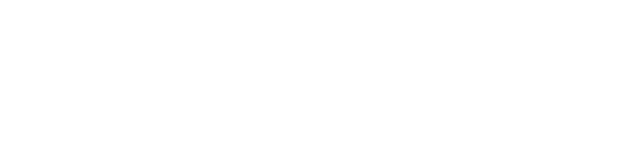
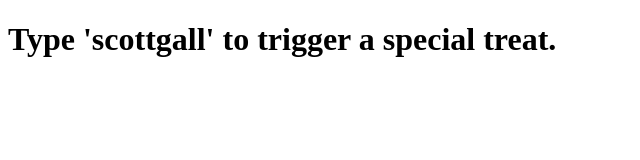
Before and after one commit to scottgall/JS30-Secret-Code, a plain HTML site: page index.html in a window 1280 px wide. Shown: the whole page, without its empty margins (0-640 px from the left). Drawn offline with Linux system fonts and the light colour scheme.

Commit message:
added instructions to html

```diff
--- a/index.html
+++ b/index.html
@@ -9,6 +9,7 @@
     ></script>
   </head>
   <body>
+    <h1>Type 'scottgall' to trigger a special treat.</h1>
     <script>
       const pressed = [];
       const secretCode = "scottgall";
```
